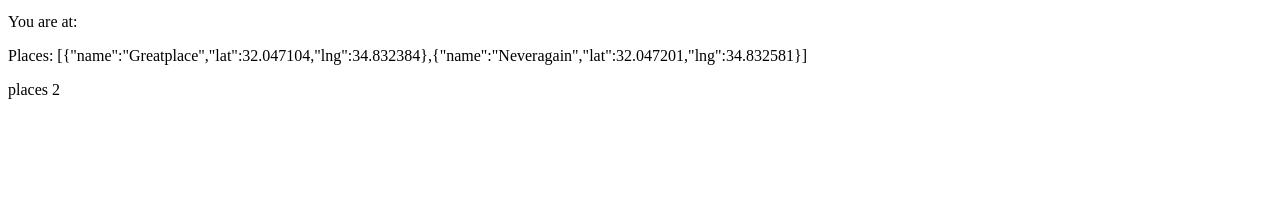
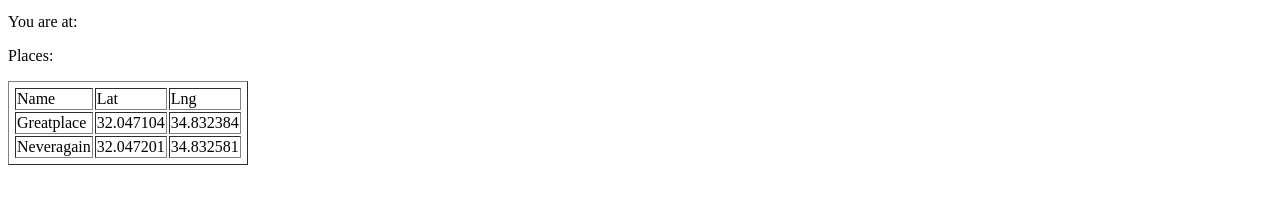
Before and after one commit to NadavInbar8/Travel-Tip, a plain HTML site: page index.html in a window 1280 px wide. Both pictures are taken after a click on the button "Get Locations". Shown: the part 504-708 px from the top of the page. Drawn offline with Linux system fonts and the light colour scheme; some packages are replaced by stand-ins of ours.

Commit message:
added table

```diff
--- a/index.html
+++ b/index.html
@@ -19,8 +19,16 @@
 
     <p>You are at: <span class="user-pos"></span></p>
     <p>Places: <span class="locs"></span></p>
-
-    <p>places 2</p>
+    <table border="1" style="padding: 4px">
+      <thead>
+        <tr>
+          <td>Name</td>
+          <td>Lat</td>
+          <td>Lng</td>
+        </tr>
+      </thead>
+      <tbody></tbody>
+    </table>
 
     <script type="module" src="js/app.controller.js"></script>
   </body>
--- a/js/app.controller.js
+++ b/js/app.controller.js
@@ -31,8 +31,17 @@ function onAddMarker() {
 
 function onGetLocs() {
   locService.getLocs().then((locs) => {
-    console.log('Locations:', locs);
-    document.querySelector('.locs').innerText = JSON.stringify(locs);
+    // console.log('Locations:', locs);
+    const locations = locs;
+    let strHTML = '';
+    console.log(locations);
+    locations.map((location) => {
+      strHTML += `<tr>
+        <td>${location.name}</td><td>${location.lat}</td><td>${location.lng}</td>
+        </tr>`;
+    });
+    document.querySelector('tbody').innerHTML = strHTML;
+    // locations.document.querySelector('.locs').innerText = JSON.stringify(locs);
   });
 }
 
--- a/js/services/map.service.js
+++ b/js/services/map.service.js
@@ -31,7 +31,6 @@ function initMap(lat = 32.0749831, lng = 34.9120554) {
       infoWindow = new google.maps.InfoWindow({
         position: mapsMouseEvent.latLng,
       });
-      console.log(mapsMouseEvent.latLng.toJSON().lat.toFixed(2));
       infoWindow.setContent(
         `the Lat is ${mapsMouseEvent.latLng
           .toJSON()
@@ -73,7 +72,3 @@ function _connectGoogleApi() {
     elGoogleApi.onerror = () => reject('Google script failed to load');
   });
 }
-
-function getLocationByClick(ev) {
-  console.log(ev);
-}
```
